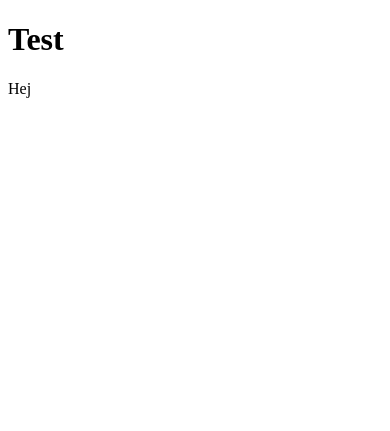
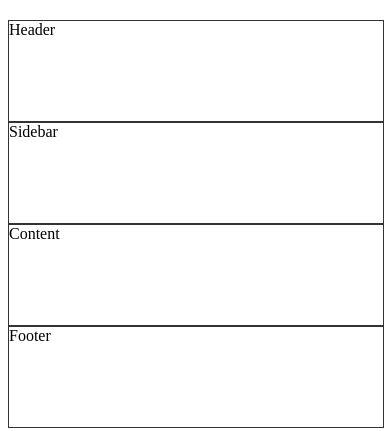
Before and after one commit to Bellika/media-queries, a website: page index.html in a window 390 px wide. Drawn offline with Linux system fonts and the light colour scheme.

Commit message:
added media queries

```diff
--- a/index.html
+++ b/index.html
@@ -7,7 +7,15 @@
   <title>Media Queries</title>
 </head>
 <body>
-  <h1>Test</h1>
-  <p>Hej</p>
+  <div class="container">
+    <header>Header</header>
+
+    <div class="content-wrapper">
+      <aside>Sidebar</aside>
+      <main>Content</main>
+    </div>
+
+    <footer>Footer</footer>
+  </div>
 </body>
 </html>
--- a/styles/style.css
+++ b/styles/style.css
@@ -0,0 +1,48 @@
+/* Mobile first */
+
+header,
+aside,
+main,
+footer {
+  border: 1px solid #333;
+  min-height: 100px;
+  width: 100%;
+}
+
+.container {
+  display: grid;
+  margin: 20px auto;
+  grid-template-columns: 1fr;
+  grid-template-areas:
+    "header"
+    "sidebar"
+    "content"
+    "footer"
+  ;
+}
+
+header {
+  grid-area: header;
+}
+
+aside {
+  grid-area: sidebar;
+}
+
+main {
+  grid-area: content;
+}
+
+footer {
+  grid-area: footer;
+}
+@media screen and (min-width: 768px) {
+  .container {
+    grid-template-columns: repeat(3, 1fr);
+    grid-template-areas:
+    "header header header"
+    "sidebar content content"
+    "footer footer footer"
+    ;
+  }
+}
```
